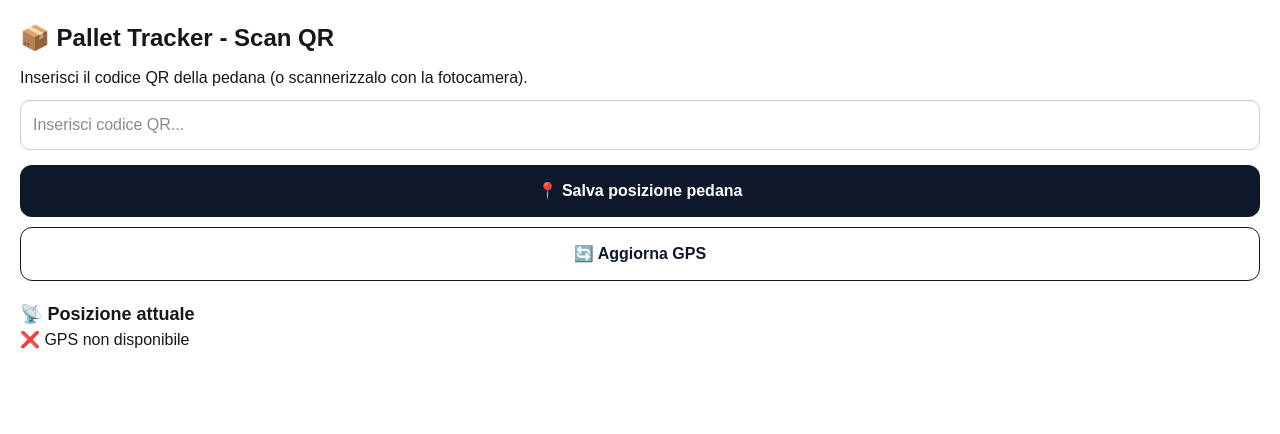
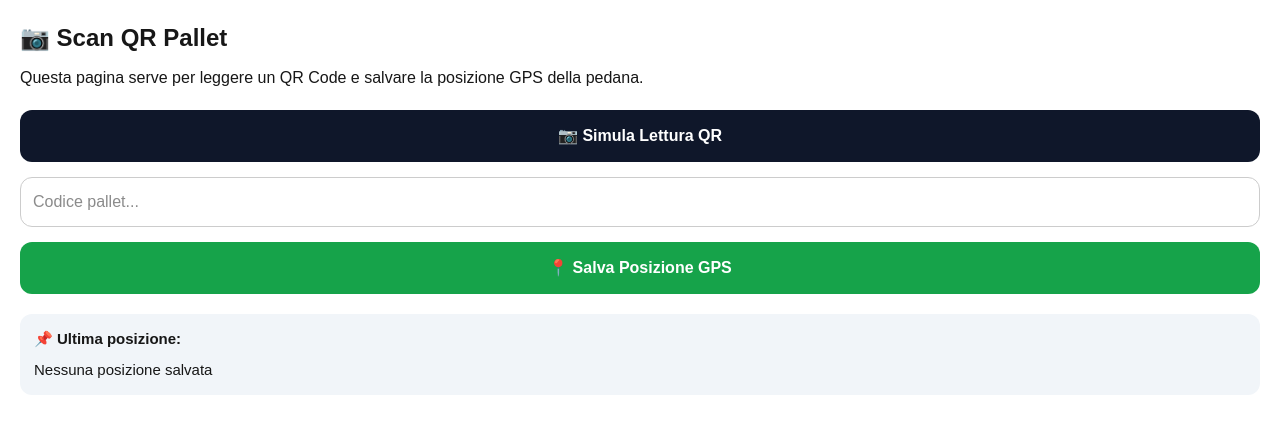
Before and after one commit to lucamandis89/pallet-tracker, a Next.js app: page /scan in a window 1280 px wide. Shown: the top 434 px of the page. Built offline with nearby package versions, Linux system fonts and the light colour scheme; no server answers.

Commit message:
Update page.tsx

```diff
--- a/app/scan/page.tsx
+++ b/app/scan/page.tsx
@@ -1,148 +1,130 @@
 "use client";
 
-import { useEffect, useState } from "react";
+import { useState } from "react";
 
 export default function ScanPage() {
-  const [qrCode, setQrCode] = useState("");
-  const [location, setLocation] = useState<{ lat: number; lng: number } | null>(null);
-  const [status, setStatus] = useState("");
-  const [loading, setLoading] = useState(false);
+  const [palletId, setPalletId] = useState("");
+  const [location, setLocation] = useState<string>("Nessuna posizione salvata");
+  const [status, setStatus] = useState<string>("");
 
-  // prende GPS
-  const getLocation = () => {
-    if (!navigator.geolocation) {
-      alert("GPS non supportato su questo dispositivo.");
+  const handleFakeScan = () => {
+    const fakeCode = "PALLET-" + Math.floor(Math.random() * 100000);
+    setPalletId(fakeCode);
+    setStatus("✅ QR letto con successo: " + fakeCode);
+  };
+
+  const handleSaveLocation = () => {
+    if (!palletId) {
+      setStatus("❌ Prima scansiona un QR!");
       return;
     }
 
+    if (!navigator.geolocation) {
+      setStatus("❌ Il GPS non è supportato su questo dispositivo.");
+      return;
+    }
+
+    setStatus("📍 Recupero posizione GPS...");
+
     navigator.geolocation.getCurrentPosition(
       (pos) => {
-        setLocation({
-          lat: pos.coords.latitude,
-          lng: pos.coords.longitude,
-        });
+        const lat = pos.coords.latitude;
+        const lng = pos.coords.longitude;
+
+        const newLocation = `📦 ${palletId} → Lat: ${lat.toFixed(
+          6
+        )}, Lng: ${lng.toFixed(6)}`;
+
+        setLocation(newLocation);
+        setStatus("✅ Posizione salvata con successo!");
+
+        // Qui in futuro potrai salvare i dati su database (Firebase, Supabase ecc.)
       },
       () => {
-        alert("Permesso GPS negato o errore GPS.");
+        setStatus("❌ Errore nel recupero della posizione.");
       }
     );
   };
 
-  useEffect(() => {
-    getLocation();
-  }, []);
-
-  const handleSubmit = async () => {
-    if (!qrCode) {
-      alert("Inserisci o scansiona un codice QR.");
-      return;
-    }
-
-    if (!location) {
-      alert("GPS non disponibile. Attiva la localizzazione.");
-      return;
-    }
-
-    setLoading(true);
-
-    try {
-      // simulazione salvataggio
-      await new Promise((resolve) => setTimeout(resolve, 1000));
-
-      setStatus(
-        `✅ Pedana aggiornata!\nQR: ${qrCode}\nPosizione: ${location.lat}, ${location.lng}`
-      );
-    } catch (err) {
-      setStatus("❌ Errore nel salvataggio.");
-    }
-
-    setLoading(false);
-  };
-
   return (
     <main style={{ padding: 20, fontFamily: "Arial, sans-serif" }}>
-      <h1 style={{ fontSize: 24, fontWeight: "bold" }}>📦 Pallet Tracker - Scan QR</h1>
+      <h1 style={{ fontSize: 24, fontWeight: "bold" }}>📷 Scan QR Pallet</h1>
 
       <p style={{ marginTop: 10 }}>
-        Inserisci il codice QR della pedana (o scannerizzalo con la fotocamera).
+        Questa pagina serve per leggere un QR Code e salvare la posizione GPS
+        della pedana.
       </p>
 
+      <div style={{ marginTop: 20 }}>
+        <button
+          onClick={handleFakeScan}
+          style={{
+            padding: 14,
+            width: "100%",
+            borderRadius: 12,
+            border: "none",
+            background: "#0f172a",
+            color: "white",
+            fontWeight: "bold",
+            fontSize: 16,
+            cursor: "pointer",
+          }}
+        >
+          📷 Simula Lettura QR
+        </button>
+      </div>
+
+      <div style={{ marginTop: 15 }}>
         <input
-        type="text"
-        placeholder="Inserisci codice QR..."
-        value={qrCode}
-        onChange={(e) => setQrCode(e.target.value)}
+          value={palletId}
+          onChange={(e) => setPalletId(e.target.value)}
+          placeholder="Codice pallet..."
           style={{
+            padding: 12,
             width: "100%",
-          padding: 12,
-          marginTop: 10,
-          borderRadius: 10,
+            borderRadius: 12,
             border: "1px solid #ccc",
             fontSize: 16,
           }}
         />
+      </div>
 
+      <div style={{ marginTop: 15 }}>
         <button
-        onClick={handleSubmit}
-        disabled={loading}
+          onClick={handleSaveLocation}
           style={{
-          marginTop: 15,
+            padding: 14,
             width: "100%",
-          padding: 14,
             borderRadius: 12,
             border: "none",
-          background: "#0f172a",
+            background: "#16a34a",
             color: "white",
+            fontWeight: "bold",
             fontSize: 16,
-          fontWeight: "bold",
             cursor: "pointer",
           }}
         >
-        {loading ? "Salvataggio..." : "📍 Salva posizione pedana"}
+          📍 Salva Posizione GPS
         </button>
+      </div>
 
-      <button
-        onClick={getLocation}
+      <div
         style={{
-          marginTop: 10,
-          width: "100%",
+          marginTop: 20,
           padding: 14,
           borderRadius: 12,
-          border: "1px solid #0f172a",
-          background: "white",
-          color: "#0f172a",
-          fontSize: 16,
-          fontWeight: "bold",
-          cursor: "pointer",
+          background: "#f1f5f9",
+          fontSize: 15,
         }}
       >
-        🔄 Aggiorna GPS
-      </button>
-
-      <div style={{ marginTop: 20 }}>
-        <h2 style={{ fontSize: 18, fontWeight: "bold" }}>📡 Posizione attuale</h2>
-        {location ? (
-          <p>
-            Lat: <b>{location.lat}</b> <br />
-            Lng: <b>{location.lng}</b>
-          </p>
-        ) : (
-          <p>❌ GPS non disponibile</p>
-        )}
+        <strong>📌 Ultima posizione:</strong>
+        <p style={{ marginTop: 8 }}>{location}</p>
       </div>
 
       {status && (
-        <pre
-          style={{
-            marginTop: 20,
-            background: "#f3f4f6",
-            padding: 15,
-            borderRadius: 10,
-            whiteSpace: "pre-wrap",
-          }}
-        >
+        <p style={{ marginTop: 15, fontWeight: "bold", color: "#0f172a" }}>
           {status}
-        </pre>
+        </p>
       )}
     </main>
   );
```
Lines whose indentation alone changed are shown as unchanged.
